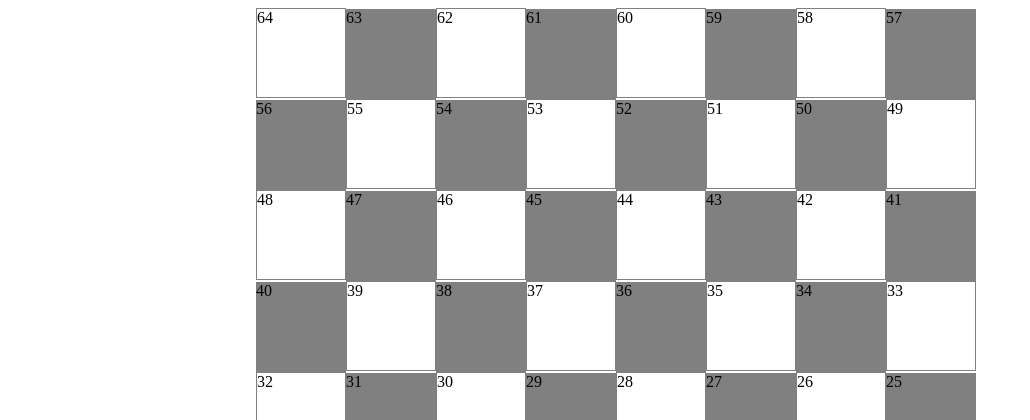
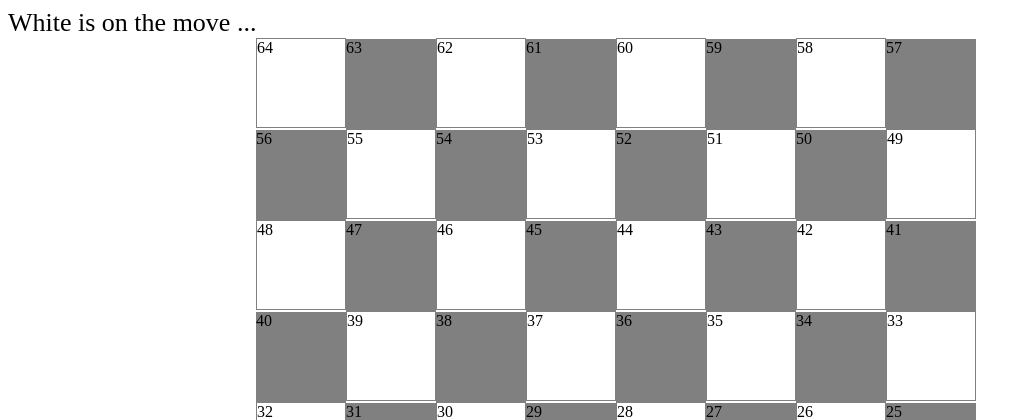
Before and after one commit to petarkapulica/chess, a PHP site: page / in a window 1280 px wide. Shown: the top 420 px of the page, without its empty margins (0-1030 px from the left). Run offline with PHP 8.4, Linux system fonts and the light colour scheme.

Commit message:
added display player turn

```diff
--- a/index.php
+++ b/index.php
@@ -4,6 +4,11 @@
 </head>
 
 <body>
+  <div class="score-board">
+    <span class="score-board-black">Black</span>
+    <span class="score-board-white">White</span>
+     is on the move ...
+  </div>
   <div class="chess clearfix">
     <?php
       require_once('setup.php');
--- a/public/css/style.css
+++ b/public/css/style.css
@@ -69,3 +69,11 @@
   background-color: mediumaquamarine;
   border: 3px solid blue;
 }
+
+.score-board {
+  font-size: 26px;
+}
+
+.score-board-black {
+  display: none;
+}
--- a/public/javascripts/src/controllers/chess.js
+++ b/public/javascripts/src/controllers/chess.js
@@ -56,10 +56,8 @@ define([
         this.player == "white" ?
         this.player = "black" :
         this.player = "white";
-        if( $(".chess").find('.king-' + this.player).length === 0 ){
-          alert('Check mate! New game?');
-          location.reload();
-        }
+        this.checkIfEndGame();
+        this.changePlayer(this.player);
   	},
 
   	showPossibleMoves : function()
@@ -78,7 +76,21 @@ define([
   		this.piece.position = parseInt($(piece).attr('data-field'));
   		this.piece.player = $(piece).attr('class').indexOf('white') > -1 ?
   		'white' : 'black';
-  	}
+  	},
+
+    checkIfEndGame : function()
+    {
+      if( $(".chess").find('.king-' + this.player).length === 0 ){
+        alert('Check mate! New game?');
+        location.reload();
+      }
+    },
+
+    changePlayer : function(player)
+    {
+      $('.score-board-black').toggle(player === "black");
+      $('.score-board-white').toggle(player === "white");
+    }
   };
   return ChessController;
 });
```
